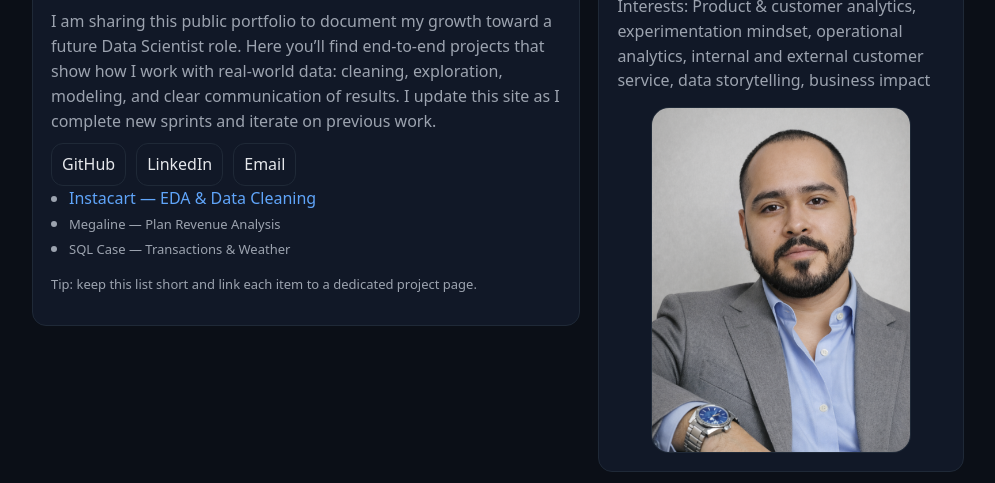
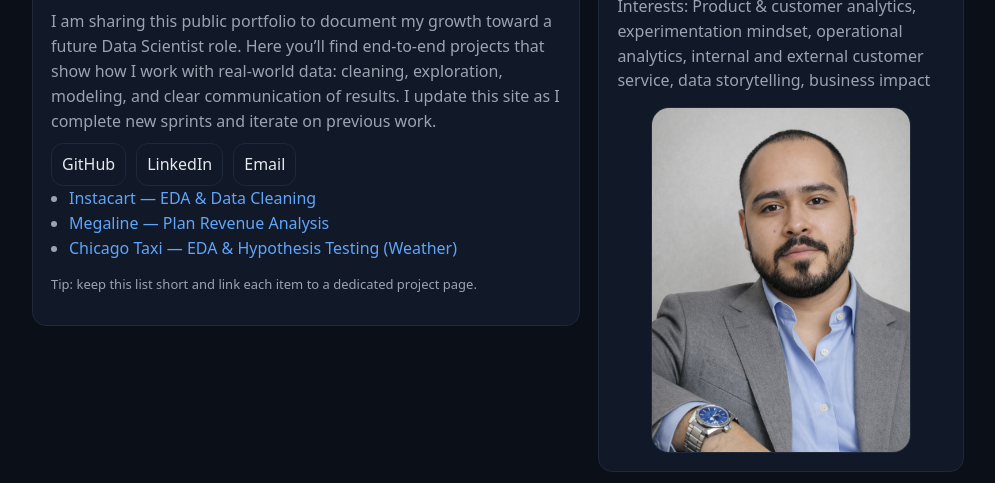
Before and after one commit to Raul-Dom/Raul-Dom.github.io, a plain HTML site: page index.html in a window 1280 px wide. Shown: the part 243-726 px from the top of the page, without its empty margins (142-1137 px from the left). Drawn offline with Linux system fonts and the light colour scheme.

Commit message:
Update index.html

```diff
--- a/index.html
+++ b/index.html
@@ -41,8 +41,8 @@
 
     <ul class="list">
       <li><a href="projects/instacart-eda.html">Instacart — EDA & Data Cleaning</a></li>
-      <li><span class="small">Megaline — Plan Revenue Analysis</span></li>
-      <li><span class="small">SQL Case — Transactions & Weather</span></li>
+      <li><a href="projects/megaline-plans.html">Megaline — Plan Revenue Analysis</a></li>
+      <li><a href="projects/chicago-taxi-weather.html">Chicago Taxi — EDA & Hypothesis Testing (Weather)</a></li>
     </ul>
 
     <p class="small">Tip: keep this list short and link each item to a dedicated project page.</p>
```
